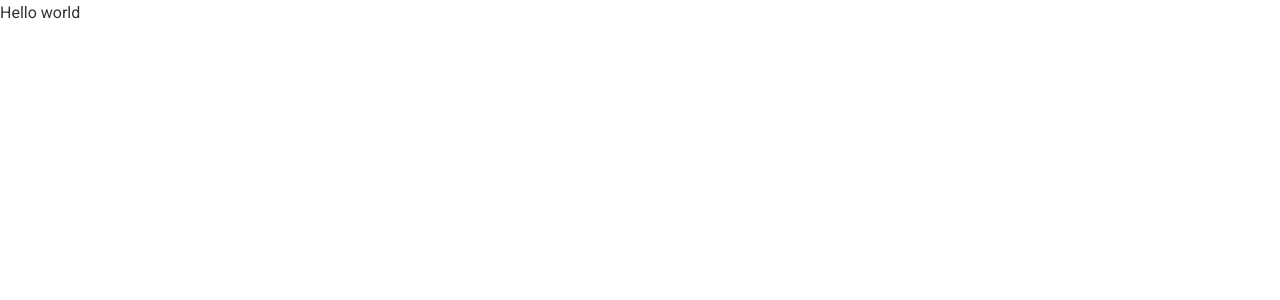
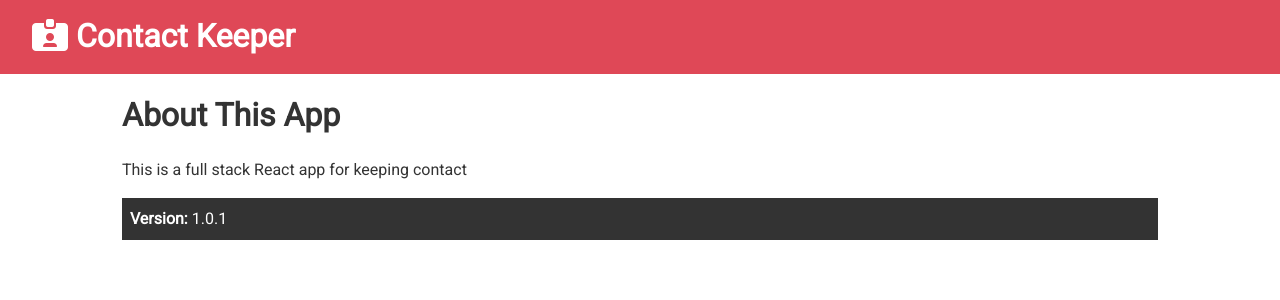
Before and after one commit to tracemycodes/fullstack_contact_keeper_webapp, a React (Create React App) app in the folder client/: page /about in a window 1280 px wide. Shown: the top 300 px of the page. Built offline with nearby package versions, Linux system fonts and the light colour scheme.

Commit message:
component routing implemented

```diff
--- a/client/src/App.js
+++ b/client/src/App.js
@@ -1,10 +1,24 @@
 import './App.css';
+import { BrowserRouter as Router, Routes, Route } from 'react-router-dom'
+import Navbar from './components/layouts/Navbar';
+import Home from './components/pages/Home'
+import About from './components/pages/About'
+import { Fragment } from 'react';
 
 const App = () => {
   return (
-    <div className="App">
-      Hello world
-    </div>
+    <Router>
+      <Fragment>
+        <Navbar/>
+        <div className="container">
+          <Routes>
+            <Route exact path='/' element={<Home/>} />
+            <Route exact path='/about' element={<About/>} />
+          </Routes>
+        </div>
+      </Fragment>
+    </Router>
+
   );
 }
 
--- /dev/null
+++ b/client/src/components/layouts/Navbar.js
@@ -0,0 +1,26 @@
+import React from 'react'
+import PropTypes from 'prop-types'
+
+
+const Navbar = ({ title, icon }) => {
+  return (
+    <div className='navbar bg-primary'>
+      <h1>
+        <i className={icon} /> {title}
+      </h1>
+    </div>
+  )
+}
+
+Navbar.propTypes = {
+  title: PropTypes.string.isRequired,
+  icon: PropTypes.string,
+}
+
+
+Navbar.defaultProps = {
+  title: 'Contact Keeper',
+  icon: 'fas fa-id-card-alt'
+}
+
+export default Navbar
--- /dev/null
+++ b/client/src/components/pages/About.js
@@ -0,0 +1,15 @@
+import React from 'react'
+
+const About = () => {
+  return (
+    <div>
+      <h1>About This App</h1>
+      <p className='my-1'>This is a full stack React app for keeping contact</p>
+      <p className="bg-dark p">
+        <strong>Version: </strong> 1.0.1
+      </p>
+    </div>
+  )
+}
+
+export default About
--- /dev/null
+++ b/client/src/components/pages/Home.js
@@ -0,0 +1,11 @@
+import React from 'react'
+
+const Home = () => {
+  return (
+    <div>
+      <h1>home</h1>
+    </div>
+  )
+}
+
+export default Home
```
